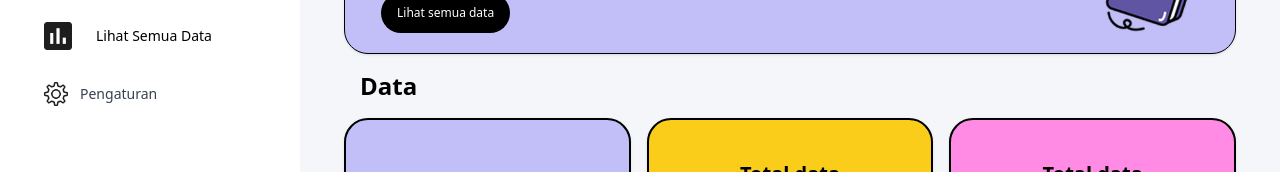
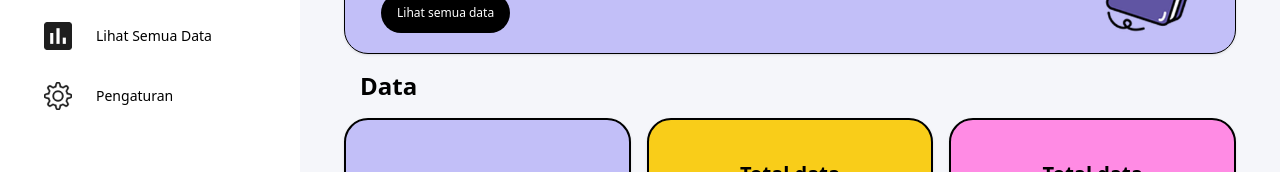
Before and after one commit to Shrimp-Developers/fe-buwuhan, a React (Vite) app: page /dashboard in a window 1280 px wide. Shown: the part 218-390 px from the top of the page. Built offline with nearby package versions, Linux system fonts and the light colour scheme.

Commit message:
style: update UI styling for improved readability

```diff
--- a/src/components/Sidebar.jsx
+++ b/src/components/Sidebar.jsx
@@ -74,13 +74,9 @@ export default function Sidebar({ isOpen, onClose }) {
                         <span>Lihat Semua Data</span>
                     </Link>
 
-                    <Link to="/settings" className="w-full flex items-center gap-3 px-4 py-3 mb-2 rounded-lg text-sm text-gray-700 hover:bg-gray-300 transition-all duration-200">
-                        <img
-                            src="/icon-settings.png"
-                            alt="Deskripsi icon-settings"
-                            className="w-6 h-6 flex-shrink-0"
-                        />
-                        <span className="text-left">Pengaturan</span>
+                    <Link to="/setting" className={menuClasses("/setting")}>
+                        <img src="/icon-settings.png" className="w-7 h-7" />
+                        <span>Pengaturan</span>
                     </Link>
                 </nav>
 
```
